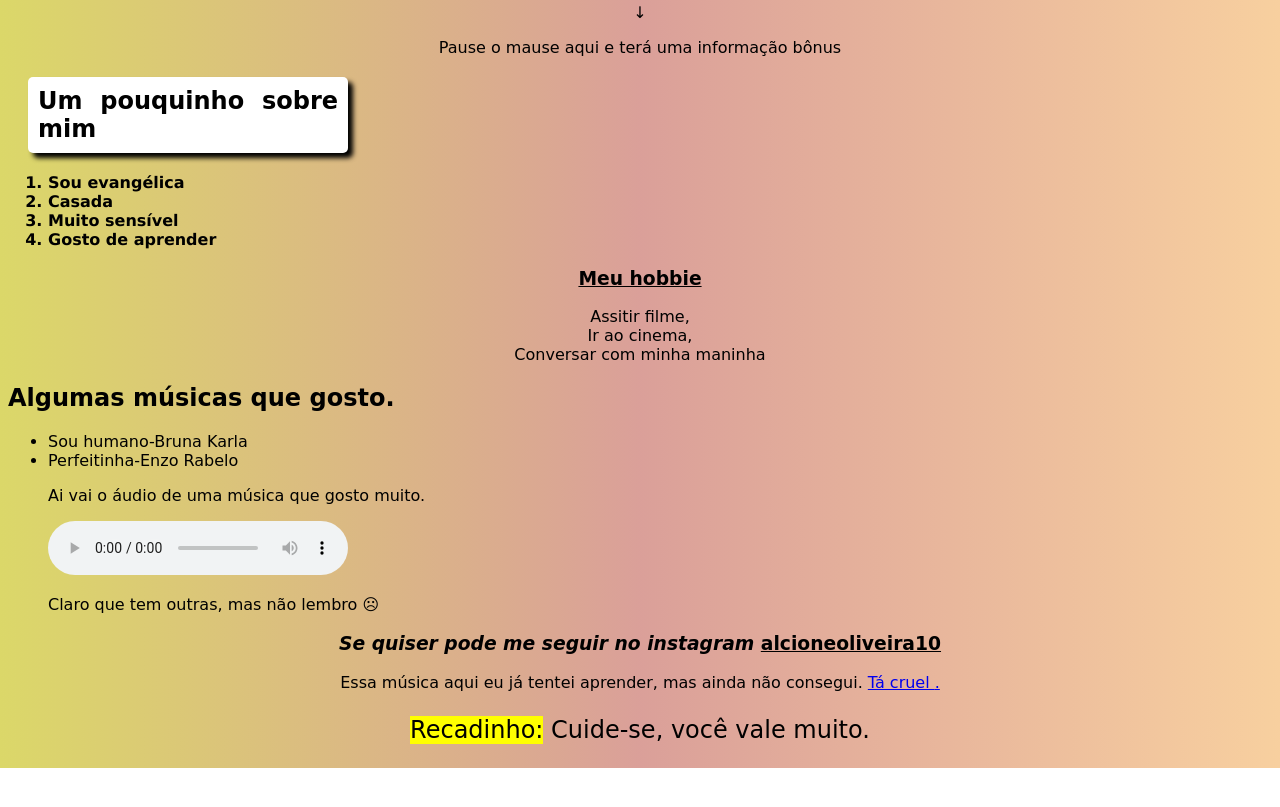
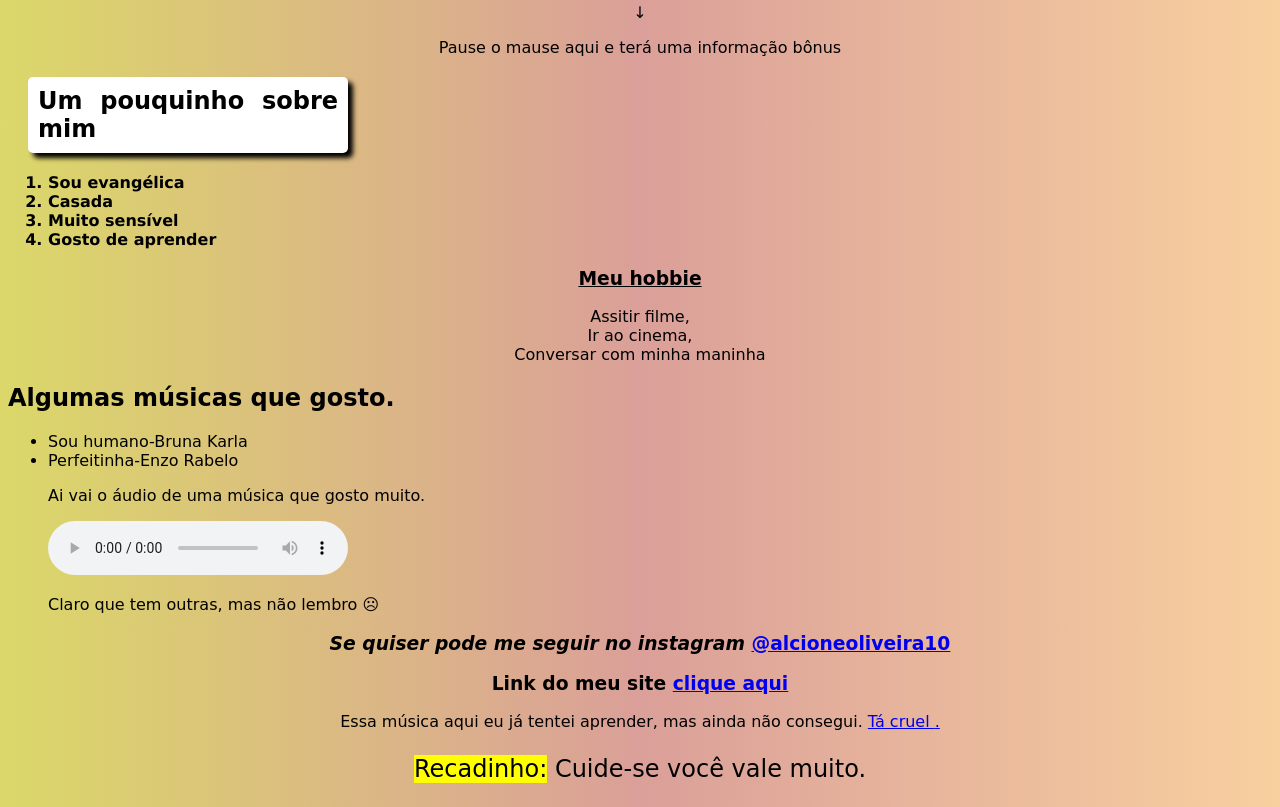
Before and after one commit to AlcionePereira/meu-blog, a plain HTML site: page blog/index.html in a window 1280 px wide. Shown: the part 641-1448 px from the top of the page. Before the commit the page ends 1409 px from the top, so only its background shows below. Drawn offline with Linux system fonts and the light colour scheme.

Commit message:
Update index.html

```diff
--- a/blog/index.html
+++ b/blog/index.html
@@ -45,10 +45,12 @@
         <p> <audio src="audio/01. Jogo do Amor (Mc Bruninho).mp3" controls autoplay loop></audio></p>
         <p>Claro que tem outras, mas não lembro &#9785;</p>
     </ul>
-    <h3><em>Se quiser pode me seguir no instagram </em> <u>alcioneoliveira10 <br> </u></h3>
+   <h3><em>Se quiser pode me seguir no instagram</em> <a href="https://www.instagram.com/alcioneoliveira10/">@alcioneoliveira10</a> <br> </h3>
+    <h3>Link do meu site <a href="https://alcionepereira.github.io/meu-blog/blog/"> clique aqui</a></h3>
+    <p></p>
     Essa música aqui eu já tentei aprender, mas ainda não consegui.
-        <a href="https://www.youtube.com/watch?v=iUVYBD4Qp_A"> Tá cruel <strong></strong>.</a>
-        <p class="recado"><mark> Recadinho:</mark> Cuide-se, você vale muito.</p>
+        <a href="https://www.youtube.com/watch?v=iUVYBD4Qp_A" target="blank"> Tá cruel <strong></strong>.</a>
+        <p class="recado"><mark> Recadinho:</mark> Cuide-se você vale muito.</p>
 
     </p>
 </body>
```
